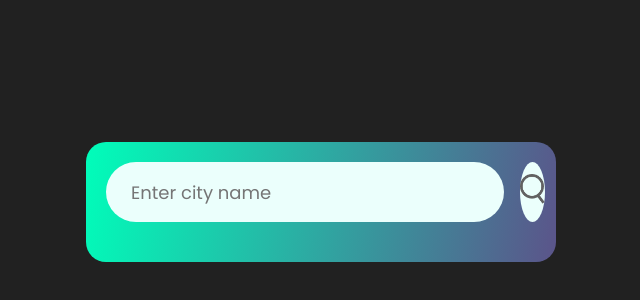
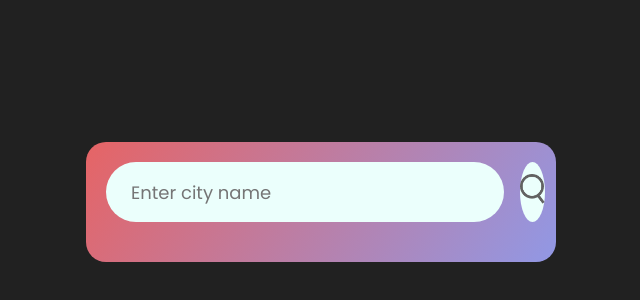
Before and after one commit to harshkumar1302/Weather-app, a plain HTML site: page index.html in a window 1280 px wide. Shown: the part 198-498 px from the top of the page, without its empty margins (319-959 px from the left). Drawn offline with Linux system fonts and the light colour scheme.

Commit message:
gradient changes

```diff
--- a/style.css
+++ b/style.css
@@ -28,7 +28,8 @@ html {
 .card {
     width: 100%;
     max-width: 470px;
-    background: linear-gradient(100deg, #00feba, #5b548a);
+    /* background: linear-gradient(100deg, #00feba, #5b548a); */
+    background: linear-gradient(125deg, #e66465, #9198e5);
     color: #fff;
     border-radius: 20px;
     padding: 20px;
```
